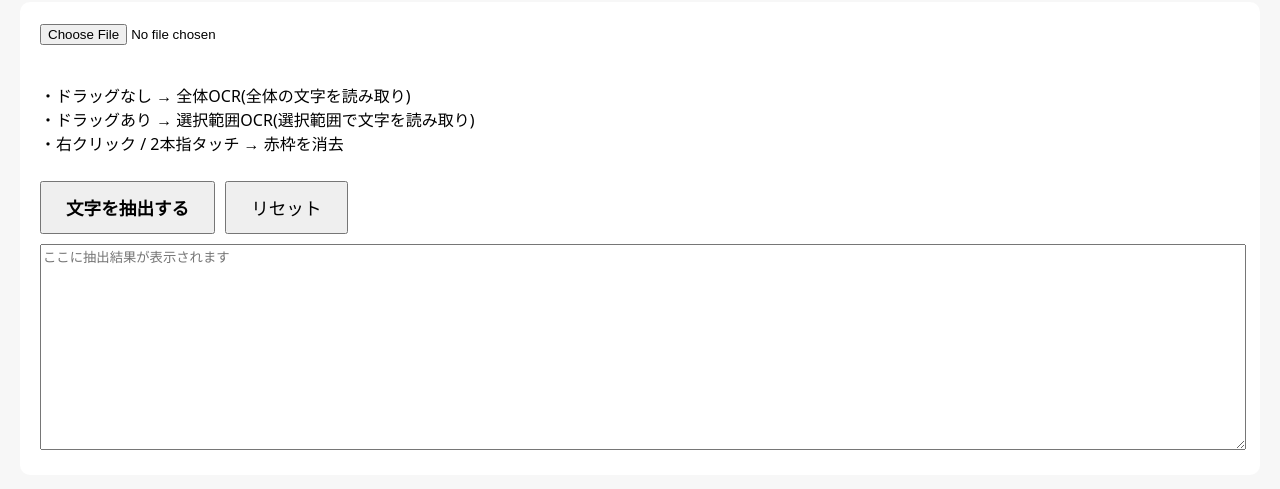
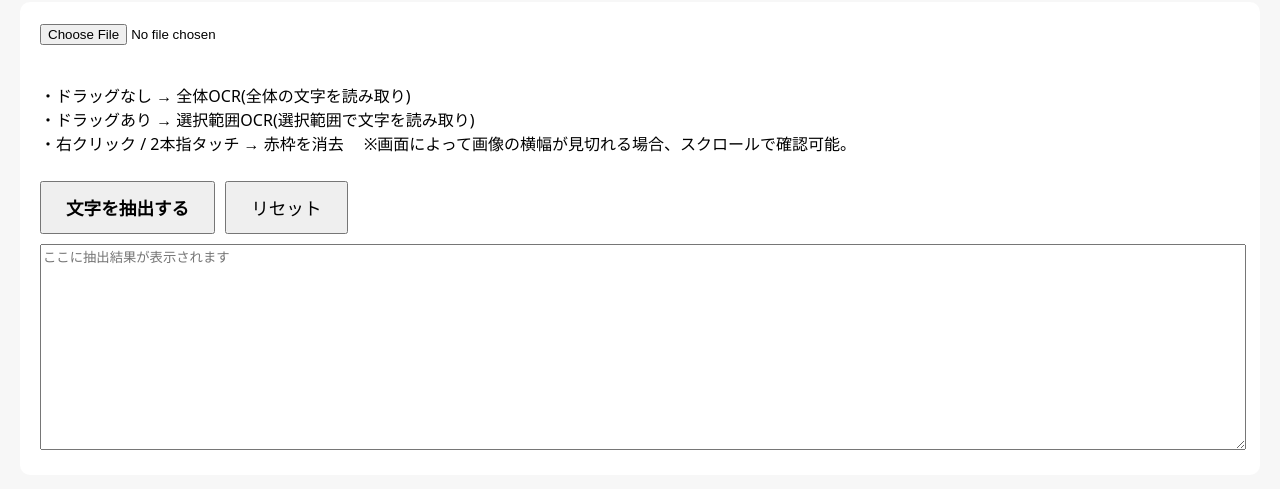
Before and after one commit to Macaron-Neko/image-to-text-tool, a plain HTML site: page index.html in a window 1280 px wide. Shown: the part 107-596 px from the top of the page. Drawn offline with Linux system fonts and the light colour scheme.

Commit message:
Update index.html

```diff
--- a/index.html
+++ b/index.html
@@ -70,6 +70,8 @@ button {
     ・ドラッグなし → 全体OCR(全体の文字を読み取り)<br>
     ・ドラッグあり → 選択範囲OCR(選択範囲で文字を読み取り)<br>
     ・右クリック / 2本指タッチ → 赤枠を消去
+
+    　※画面によって画像の横幅が見切れる場合、スクロールで確認可能。
   </p>
 
   <div class="buttons">
```
